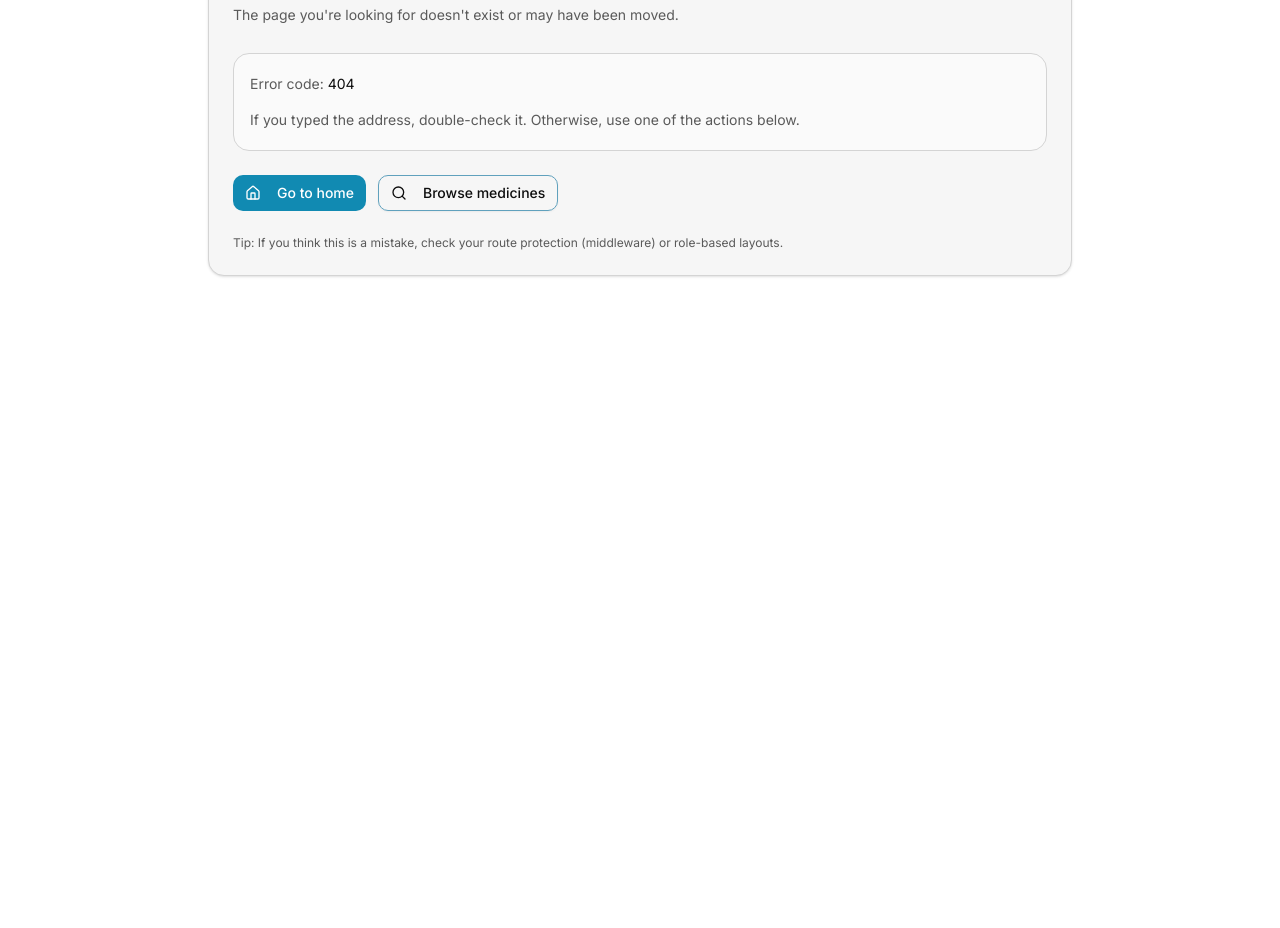
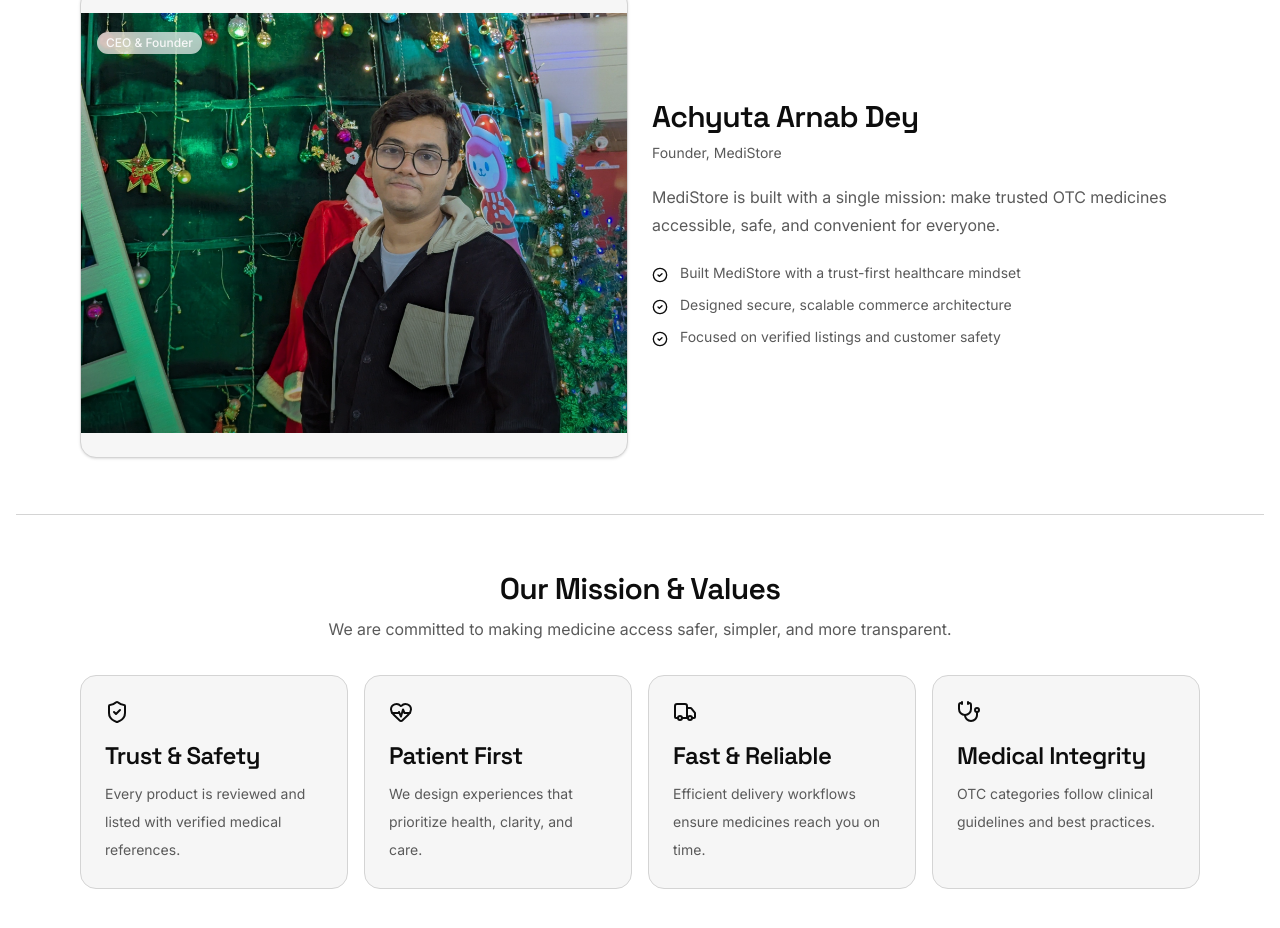
Before and after one commit to ArnabSaga/Assignment-4-MediStore-Frontend, a Next.js app: page /about in a window 1280 px wide. Before the commit this address had no page. Shown: the part 300-1228 px from the top of the page. Before the commit the page ends 800 px from the top, so only its background shows below. Built offline with nearby package versions, Linux system fonts and the light colour scheme.

Commit message:
Implemented the About page

```diff
--- /dev/null
+++ b/src/app/(public)/about/page.tsx
@@ -0,0 +1,13 @@
+import { AboutHero } from "@/components/about/AboutHero";
+import { BoardOfDirectors } from "@/components/about/BoardOfDirectors";
+import { MissionValues } from "@/components/about/MissionValues";
+
+export default function AboutPage() {
+  return (
+    <main className="min-h-screen bg-background text-foreground">
+      <AboutHero />
+      <MissionValues />
+      <BoardOfDirectors />
+    </main>
+  );
+}
--- /dev/null
+++ b/src/components/about/AboutHero.tsx
@@ -0,0 +1,79 @@
+import Image from "next/image";
+import { CheckCircle2 } from "lucide-react";
+import { Card, CardContent } from "@/components/ui/card";
+import { Badge } from "@/components/ui/badge";
+
+const featured = {
+  badge: "CEO & Founder",
+  name: "Achyuta Arnab Dey",
+  title: "Founder, MediStore",
+  description:
+    "MediStore is built with a single mission: make trusted OTC medicines accessible, safe, and convenient for everyone.",
+  image: "/images/team/arnab.jpg",
+  highlights: [
+    "Built MediStore with a trust-first healthcare mindset",
+    "Designed secure, scalable commerce architecture",
+    "Focused on verified listings and customer safety",
+  ],
+};
+
+export function AboutHero() {
+  return (
+    <section className="py-10 md:py-14">
+      <div className="mx-auto max-w-6xl px-4">
+        <div className="mb-8 text-center">
+          <h1 className="text-3xl font-semibold md:text-4xl">Meet Our Team</h1>
+          <p className="mx-auto mt-2 max-w-2xl text-sm text-muted-foreground md:text-base">
+            We’re building MediStore with a strong focus on safety, trust, and
+            seamless medicine shopping.
+          </p>
+        </div>
+
+        <div className="grid gap-6 lg:grid-cols-2">
+          {/* Image */}
+          <Card className="overflow-hidden">
+            <CardContent className="p-0">
+              <div className="relative h-86 md:h-105">
+                <Image
+                  src={featured.image}
+                  alt={featured.name}
+                  fill
+                  className="object-cover"
+                />
+                <div className="absolute left-4 top-4">
+                  <Badge className="bg-background/70 backdrop-blur">
+                    {featured.badge}
+                  </Badge>
+                </div>
+                <div className="absolute inset-0 bg-linear-to-t from-black/40 to-transparent" />
+              </div>
+            </CardContent>
+          </Card>
+
+          {/* Content */}
+          <div className="flex flex-col justify-center">
+            <h2 className="text-2xl font-semibold md:text-3xl">
+              {featured.name}
+            </h2>
+            <p className="mt-1 text-sm text-muted-foreground">
+              {featured.title}
+            </p>
+
+            <p className="mt-4 text-sm leading-7 text-muted-foreground md:text-base">
+              {featured.description}
+            </p>
+
+            <ul className="mt-6 space-y-3">
+              {featured.highlights.map((h) => (
+                <li key={h} className="flex gap-3">
+                  <CheckCircle2 className="mt-1 h-4 w-4" />
+                  <span className="text-sm text-muted-foreground">{h}</span>
+                </li>
+              ))}
+            </ul>
+          </div>
+        </div>
+      </div>
+    </section>
+  );
+}
--- /dev/null
+++ b/src/components/about/BoardOfDirectors.tsx
@@ -0,0 +1,75 @@
+import Image from "next/image";
+import { Card, CardContent } from "@/components/ui/card";
+import { Badge } from "@/components/ui/badge";
+
+const directors = [
+  {
+    badge: "Clinical Advisor",
+    name: "Dr. Puspita Sarkar",
+    title: "Medical Oversight",
+    image: "/images/team/puspita.png",
+  },
+  {
+    badge: "Operations",
+    name: "Masudur Rahman",
+    title: "Logistics & Fulfillment",
+    image: "/images/team/masudur.jpg",
+  },
+  {
+    badge: "Customer Care",
+    name: "Suymta Bentey Habib",
+    title: "Customer Experience",
+    image: "/images/team/sumyta.jpg",
+  },
+  {
+    badge: "Technology",
+    name: "Achyuta Arnab Dey",
+    title: "Platform & Security",
+    image: "/images/team/arnab.jpg",
+  },
+];
+
+export function BoardOfDirectors() {
+  return (
+    <section className="border-t border-border py-10 md:py-14">
+      <div className="mx-auto max-w-6xl px-4">
+        <div className="mb-8">
+          <h2 className="text-2xl font-semibold md:text-3xl">
+            Board of Directors
+          </h2>
+          <p className="mt-2 max-w-2xl text-sm text-muted-foreground md:text-base">
+            Leadership guiding MediStore&apos;s product quality, operations, and
+            technology.
+          </p>
+        </div>
+
+        <div className="grid gap-4 sm:grid-cols-2 lg:grid-cols-4">
+          {directors.map((d) => (
+            <Card key={d.name} className="overflow-hidden">
+              <CardContent className="p-0">
+                <div className="relative h-55">
+                  <Image
+                    src={d.image}
+                    alt={d.name}
+                    fill
+                    className="object-cover"
+                  />
+                  <div className="absolute left-4 top-4">
+                    <Badge className="bg-background/70 backdrop-blur">
+                      {d.badge}
+                    </Badge>
+                  </div>
+                </div>
+
+                <div className="p-4">
+                  <p className="font-semibold">{d.name}</p>
+                  <p className="text-xs text-muted-foreground">{d.title}</p>
+                </div>
+              </CardContent>
+            </Card>
+          ))}
+        </div>
+      </div>
+    </section>
+  );
+}
--- /dev/null
+++ b/src/components/about/MissionValues.tsx
@@ -0,0 +1,55 @@
+import { ShieldCheck, Truck, HeartPulse, Stethoscope } from "lucide-react";
+
+const values = [
+  {
+    icon: ShieldCheck,
+    title: "Trust & Safety",
+    desc: "Every product is reviewed and listed with verified medical references.",
+  },
+  {
+    icon: HeartPulse,
+    title: "Patient First",
+    desc: "We design experiences that prioritize health, clarity, and care.",
+  },
+  {
+    icon: Truck,
+    title: "Fast & Reliable",
+    desc: "Efficient delivery workflows ensure medicines reach you on time.",
+  },
+  {
+    icon: Stethoscope,
+    title: "Medical Integrity",
+    desc: "OTC categories follow clinical guidelines and best practices.",
+  },
+];
+
+export function MissionValues() {
+  return (
+    <section className="border-t border-border py-10 md:py-14">
+      <div className="mx-auto max-w-6xl px-4">
+        <div className="mb-8 text-center">
+          <h2 className="text-2xl font-semibold md:text-3xl">
+            Our Mission & Values
+          </h2>
+          <p className="mx-auto mt-2 max-w-2xl text-sm text-muted-foreground md:text-base">
+            We are committed to making medicine access safer, simpler, and more
+            transparent.
+          </p>
+        </div>
+
+        <div className="grid gap-4 sm:grid-cols-2 lg:grid-cols-4">
+          {values.map((v) => (
+            <div
+              key={v.title}
+              className="rounded-xl border border-border bg-card p-6 transition-all hover:-translate-y-1 hover:shadow-md"
+            >
+              <v.icon className="h-6 w-6" />
+              <h3 className="mt-4 font-semibold">{v.title}</h3>
+              <p className="mt-2 text-sm text-muted-foreground">{v.desc}</p>
+            </div>
+          ))}
+        </div>
+      </div>
+    </section>
+  );
+}
--- /dev/null
+++ b/src/components/ui/badge.tsx
@@ -0,0 +1,48 @@
+import * as React from "react"
+import { Slot } from "@radix-ui/react-slot"
+import { cva, type VariantProps } from "class-variance-authority"
+
+import { cn } from "@/lib/utils"
+
+const badgeVariants = cva(
+  "inline-flex items-center justify-center rounded-full border border-transparent px-2 py-0.5 text-xs font-medium w-fit whitespace-nowrap shrink-0 [&>svg]:size-3 gap-1 [&>svg]:pointer-events-none focus-visible:border-ring focus-visible:ring-ring/50 focus-visible:ring-[3px] aria-invalid:ring-destructive/20 dark:aria-invalid:ring-destructive/40 aria-invalid:border-destructive transition-[color,box-shadow] overflow-hidden",
+  {
+    variants: {
+      variant: {
+        default: "bg-primary text-primary-foreground [a&]:hover:bg-primary/90",
+        secondary:
+          "bg-secondary text-secondary-foreground [a&]:hover:bg-secondary/90",
+        destructive:
+          "bg-destructive text-white [a&]:hover:bg-destructive/90 focus-visible:ring-destructive/20 dark:focus-visible:ring-destructive/40 dark:bg-destructive/60",
+        outline:
+          "border-border text-foreground [a&]:hover:bg-accent [a&]:hover:text-accent-foreground",
+        ghost: "[a&]:hover:bg-accent [a&]:hover:text-accent-foreground",
+        link: "text-primary underline-offset-4 [a&]:hover:underline",
+      },
+    },
+    defaultVariants: {
+      variant: "default",
+    },
+  }
+)
+
+function Badge({
+  className,
+  variant = "default",
+  asChild = false,
+  ...props
+}: React.ComponentProps<"span"> &
+  VariantProps<typeof badgeVariants> & { asChild?: boolean }) {
+  const Comp = asChild ? Slot : "span"
+
+  return (
+    <Comp
+      data-slot="badge"
+      data-variant={variant}
+      className={cn(badgeVariants({ variant }), className)}
+      {...props}
+    />
+  )
+}
+
+export { Badge, badgeVariants }
```
